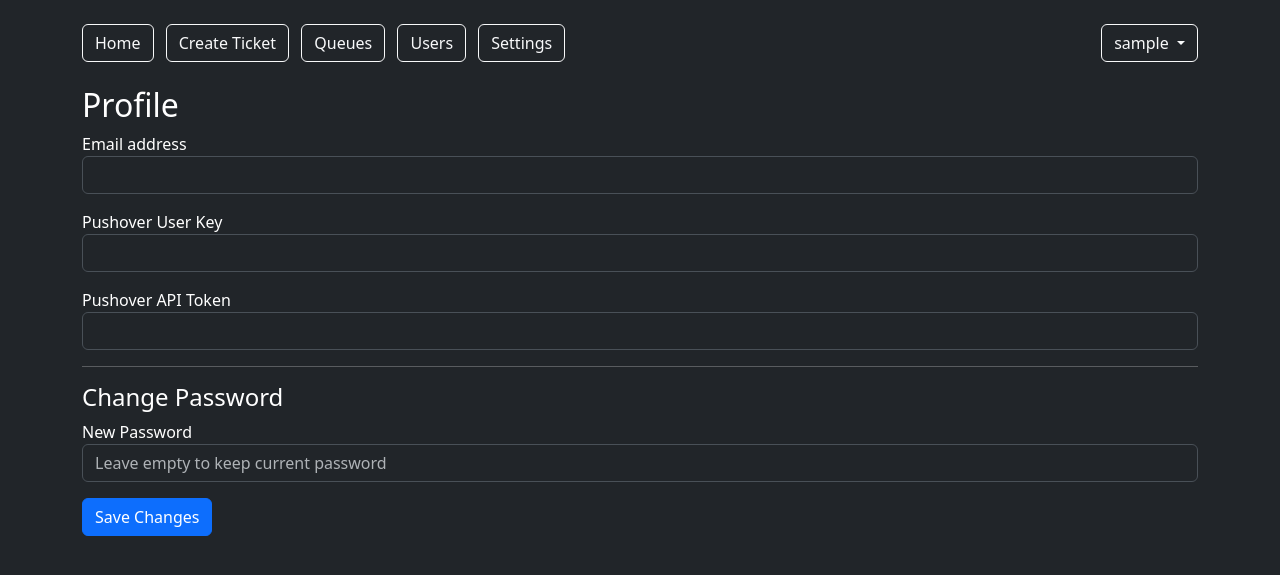
After one commit to christianlilja/ticket-slave, a Flask app: page /profile in a window 1280 px wide. The commit adds this page. Shown: the top 575 px of the page. Run offline with Flask 3, Linux system fonts and the light colour scheme; the visitor is signed in with stand-in values (Sample User, id 1); data comes from the database, SQL or seed files in the repository; parts of the project's set-up code (start-up, migrations or seed data) failed here and were passed over.

Commit message:
update notifications and assigned to

```diff
--- a/app.py
+++ b/app.py
@@ -19,6 +19,20 @@ if IS_PROD and not os.environ.get('SECRET_KEY'):
 app.secret_key = os.environ.get('SECRET_KEY', 'dev-secret-key')
 
 DB_PATH = 'database.db'
+
+DEFAULT_SETTINGS = {
+    'allow_registration': {
+        'default': '0',
+        'label': 'Allow new users to register',
+        'type': 'checkbox'
+    },
+    'enable_api': {
+        'default': '0',
+        'label': 'Enable API',
+        'type': 'checkbox'
+    },
+    # Easy to add more settings here
+}
 
 @contextmanager
 def get_db():
@@ -148,7 +162,7 @@ def index():
     sort_columns = {
         'created_at': 'tickets.created_at DESC',
         'deadline': 'tickets.deadline DESC',
-        'priority': '''CASE LOWER(priority)
+        'priority': '''CASE LOWER(tickets.priority)
                         WHEN 'high' THEN 1
                         WHEN 'medium' THEN 2
                         WHEN 'low' THEN 3
@@ -160,12 +174,14 @@ def index():
     base_query = '''
         FROM tickets
         LEFT JOIN queues ON tickets.queue_id = queues.id
+        LEFT JOIN users ON tickets.assigned_to = users.id
     '''
     where_clause = ''
     if not show_closed:
-        where_clause = ' WHERE LOWER(tickets.status) != "closed"'
+        where_clause = 'WHERE LOWER(tickets.status) != "closed"'
 
     count_query = f'SELECT COUNT(*) {base_query} {where_clause}'
+
     with get_db() as conn:
         total = conn.execute(count_query).fetchone()[0]
 
@@ -173,7 +189,10 @@ def index():
     offset = (page - 1) * per_page
 
     query = f'''
-        SELECT tickets.*, queues.name AS queue
+        SELECT
+            tickets.*,
+            queues.name AS queue,
+            users.username AS assigned_to_username
         {base_query}
         {where_clause}
         ORDER BY {order_by_clause}
@@ -209,7 +228,8 @@ def index():
                 'created_at': row['created_at'],
                 'created_at_formatted': created_at_formatted,
                 'is_overdue': is_overdue,
-                'queue': row['queue']
+                'queue': row['queue'],
+                'assigned_to': row['assigned_to_username'] or "Unassigned"  # <-- NEW
             })
 
     return render_template(
@@ -220,6 +240,7 @@ def index():
         page=page,
         total_pages=total_pages
     )
+
 
 @app.route('/register', methods=['GET', 'POST'])
 def register():
@@ -387,13 +408,59 @@ def edit_user(user_id):
             email = request.form['email']
             pushover_user_key = request.form['pushover_user_key']
             pushover_api_token = request.form['pushover_api_token']
+            new_password = request.form.get('new_password')
 
-            conn.execute('UPDATE users SET email = ?, pushover_user_key = ?, pushover_api_token = ? WHERE id = ?',
-                         (email, pushover_user_key, pushover_api_token, user_id))
+            # Always update email and pushover fields
+            conn.execute(
+                'UPDATE users SET email = ?, pushover_user_key = ?, pushover_api_token = ? WHERE id = ?',
+                (email, pushover_user_key, pushover_api_token, user_id)
+            )
+
+            # Only update password if a new password was entered
+            if new_password:
+                hashed_password = generate_password_hash(new_password)
+                conn.execute('UPDATE users SET password = ? WHERE id = ?', (hashed_password, user_id))
+
             conn.commit()
-            return redirect(url_for('users'))
+            flash('User updated successfully.', 'success')
+            return redirect(url_for('manage_users'))
 
     return render_template('edit_user.html', user=user)
+
+@app.route('/profile', methods=['GET', 'POST'])
+@login_required
+def profile():
+    user_id = session.get('user_id')
+
+    with get_db() as conn:
+        user = conn.execute('SELECT * FROM users WHERE id = ?', (user_id,)).fetchone()
+
+        if not user:
+            abort(404)
+
+        if request.method == 'POST':
+            email = request.form['email']
+            pushover_user_key = request.form['pushover_user_key']
+            pushover_api_token = request.form['pushover_api_token']
+            new_password = request.form.get('new_password')
+
+            # Always update email and pushover fields
+            conn.execute(
+                'UPDATE users SET email = ?, pushover_user_key = ?, pushover_api_token = ? WHERE id = ?',
+                (email, pushover_user_key, pushover_api_token, user_id)
+            )
+
+            # Only update password if a new password was entered
+            if new_password:
+                hashed_password = generate_password_hash(new_password)
+                conn.execute('UPDATE users SET password = ? WHERE id = ?', (hashed_password, user_id))
+
+            conn.commit()
+            flash('Profile updated successfully.', 'success')
+            return redirect(url_for('profile'))
+
+    return render_template('profile.html', user=user)
+
 
 @app.route('/login', methods=['GET', 'POST'])
 def login():
@@ -451,28 +518,37 @@ def ticket_detail(ticket_id):
     with get_db() as conn:
         ticket = conn.execute('SELECT * FROM tickets WHERE id = ?', (ticket_id,)).fetchone()
         comments = conn.execute('SELECT * FROM comments WHERE ticket_id = ?', (ticket_id,)).fetchall()
+        users = conn.execute('SELECT id, username FROM users').fetchall()
 
     if ticket is None:
         abort(404)
 
-    return render_template('ticket_detail.html', ticket=ticket, comments=comments)
+    return render_template('ticket_detail.html', ticket=ticket, comments=comments, users=users)
+
+@app.route('/ticket/<int:ticket_id>/assign', methods=['POST'])
+@login_required
+def update_assigned_to(ticket_id):
+    assigned_to = request.form.get('assigned_to') or None
+    with get_db() as conn:
+        conn.execute('UPDATE tickets SET assigned_to = ? WHERE id = ?', (assigned_to, ticket_id))
+    return redirect(url_for('ticket_detail', ticket_id=ticket_id))
 
 @app.route('/create', methods=['GET', 'POST'])
 @login_required
 def create_ticket():
     with get_db() as conn:
         queues = conn.execute("SELECT id, name FROM queues").fetchall()
-        users = conn.execute("SELECT id, username, email, pushover_user_key, pushover_api_token FROM users").fetchall()
+        users = conn.execute("SELECT id, username FROM users").fetchall()  # You probably only need username here
 
         if request.method == 'POST':
             title = request.form['title']
             description = request.form['description']
-            status = request.form['status']
             priority = request.form['priority']
             deadline = request.form['deadline']
             queue_id = request.form.get('queue_id')
+            assigned_to = request.form.get('assigned_to') or None  # User assignment
             created_at = datetime.now().isoformat()
-            assigned_users = request.form.getlist('notify_users')  # <== get selected users
+            status = 'open'  # Always open for new tickets
 
             if not title or not description:
                 flash("Both title and description are required.", "danger")
@@ -481,44 +557,23 @@ def create_ticket():
             try:
                 cursor = conn.cursor()
                 cursor.execute('''
-                    INSERT INTO tickets (title, description, status, priority, deadline, created_at, queue_id)
-                    VALUES (?, ?, ?, ?, ?, ?, ?)''',
-                    (title, description, status, priority, deadline, created_at, queue_id))
-                ticket_id = cursor.lastrowid
+                    INSERT INTO tickets (title, description, status, priority, deadline, created_at, queue_id, assigned_to)
+                    VALUES (?, ?, ?, ?, ?, ?, ?, ?)''',
+                    (title, description, status, priority, deadline, created_at, queue_id, assigned_to))
+                conn.commit()
 
-                # Notify selected users
-                def send_notifications(user_ids, title, description):
-                    with get_db() as conn:
-                        for user_id in user_ids:
-                            try:
-                                user = conn.execute('SELECT email, pushover_user_key, pushover_api_token FROM users WHERE id = ?', (user_id,)).fetchone()
-                                if user:
-                                    email, pushover_user_key, pushover_api_token = user
-                                    if pushover_user_key and pushover_api_token:
-                                        send_pushover_notification(
-                                            pushover_user_key,
-                                            pushover_api_token,
-                                            title=f"{ticket_id} - New Ticket: {title}",
-                                            message=description
-                                        )
-                            except Exception as e:
-                                current_app.logger.error(f"Notification error for user {user_id}: {e}")
-
-                threading.Thread(target=send_notifications, args=(assigned_users, ticket_id, title, description), daemon=True).start()
-
-                conn.commit()
                 flash('Ticket created successfully!', 'success')
                 return redirect(url_for('index'))
+
             except Exception as e:
                 current_app.logger.error(f"Error creating ticket: {e}")
                 flash('An error occurred while creating the ticket. Please try again.', 'danger')
                 return render_template(
                     'create_ticket.html',
                     queues=queues,
-                    users=users,  # <== pass users here too
+                    users=users,
                     title=title,
                     description=description,
-                    status=status,
                     priority=priority,
                     deadline=deadline,
                     queue_id=queue_id
--- a/templates/base.html
+++ b/templates/base.html
@@ -23,7 +23,7 @@
                     {{ session['username'] }}
                 </button>
                 <ul class="dropdown-menu dropdown-menu-end">
-                  <a class="dropdown-item" href="{{ url_for('notifications') }}">Notifications Settings</a>
+                  <a class="dropdown-item" href="{{ url_for('profile') }}">Profile</a>
                     <li><a class="dropdown-item" href="/logout">Logout</a></li>
                 </ul>
             </div>
--- /dev/null
+++ b/templates/profile.html
@@ -0,0 +1,29 @@
+{% extends "base.html" %}
+{% block content %}
+<h2>Profile</h2>
+
+<form method="post">
+  <div class="mb-3">
+    <label>Email address</label>
+    <input type="email" name="email" class="form-control" value="{{ user['email'] or '' }}">
+  </div>
+  <div class="mb-3">
+    <label>Pushover User Key</label>
+    <input type="text" name="pushover_user_key" class="form-control" value="{{ user['pushover_user_key'] or '' }}">
+  </div>
+  <div class="mb-3">
+    <label>Pushover API Token</label>
+    <input type="text" name="pushover_api_token" class="form-control" value="{{ user['pushover_api_token'] or '' }}">
+  </div>
+
+  <hr>
+
+  <h4>Change Password</h4>
+  <div class="mb-3">
+    <label>New Password</label>
+    <input type="password" name="new_password" class="form-control" placeholder="Leave empty to keep current password">
+  </div>
+
+  <button type="submit" class="btn btn-primary">Save Changes</button>
+</form>
+{% endblock %}
```
Also changed, not shown: templates/create_ticket.html (+13 -22 lines), templates/edit_user.html (+9 -1 lines), templates/index.html (+9 -0 lines), templates/ticket_detail.html (+23 -1 lines), templates/users.html (+9 -11 lines).
